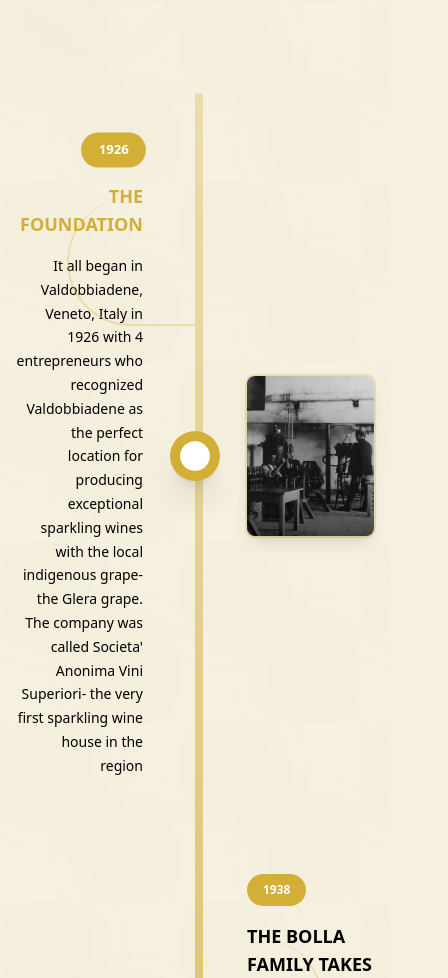
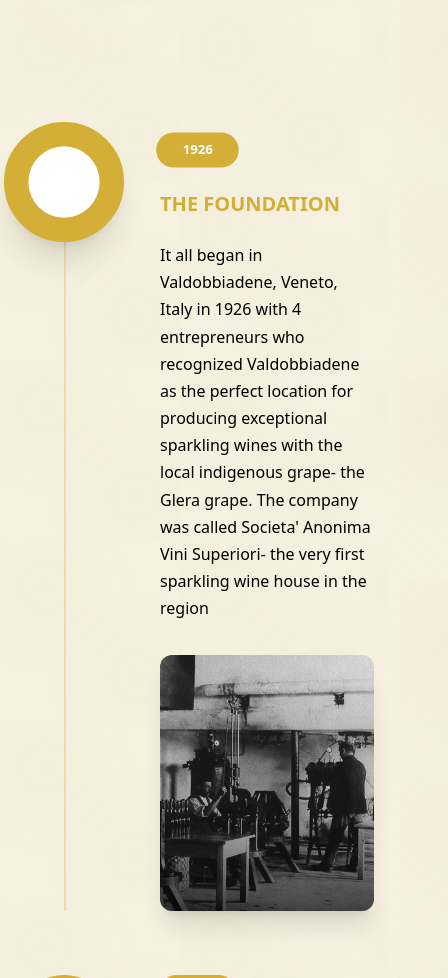
Before and after one commit to mcapace/valdo-prosecco, a Next.js app: page / in a window 390 px wide. Shown: the part 1022-2000 px from the top of the page, 448 px wide, since content can reach past the window. Built offline with nearby package versions, Linux system fonts and the light colour scheme.

Commit message:
Remove OCM from hero, add to left side under hero, improve mobile/tablet timeline UX with larger images

```diff
--- a/src/components/sections/HeroSection.tsx
+++ b/src/components/sections/HeroSection.tsx
@@ -54,22 +54,6 @@
                   width={1000}
                   height={500}
                   className="w-auto h-48 sm:h-56 lg:h-80 mx-auto"
-                />
-              </motion.div>
-
-              {/* OCM Logo in Hero */}
-              <motion.div
-                className="mb-4"
-                initial={{ opacity: 0, scale: 0.8 }}
-                animate={{ opacity: 1, scale: 1 }}
-                transition={{ duration: 1, delay: 1.0 }}
-              >
-                <Image
-                  src="/images/Logos/OCM_Logo__1_-removebg-preview.png"
-                  alt="OCM Logo"
-                  width={400}
-                  height={200}
-                  className="w-auto h-16 sm:h-20 lg:h-24 mx-auto"
                 />
               </motion.div>
               <motion.div
--- a/src/components/sections/TimelineSection.tsx
+++ b/src/components/sections/TimelineSection.tsx
@@ -109,8 +109,8 @@
           <p className="section-subtitle">A tradition of excellence since 1926</p>
         </motion.div>
 
-        {/* Vertical Timeline - All Devices */}
-        <div className="relative">
+        {/* Desktop Timeline - Vertical Layout */}
+        <div className="hidden lg:block relative">
           {/* Central Timeline Line */}
           <motion.div
             className="absolute left-1/2 top-0 bottom-0 w-1 bg-gradient-to-b from-gold/30 via-gold to-gold/30 transform -translate-x-1/2"
@@ -118,7 +118,7 @@
           />
 
           {/* Timeline Items */}
-          <div className="space-y-12 md:space-y-16 lg:space-y-20">
+          <div className="space-y-20">
             {timelineData.map((item, index) => {
               const isEven = index % 2 === 0;
               const isActive = activeIndex === index;
@@ -135,7 +135,7 @@
                   {/* Curved Connector Line */}
                   {index < timelineData.length - 1 && (
                     <motion.div
-                      className={`absolute top-16 md:top-20 lg:top-24 w-16 md:w-20 lg:w-24 h-16 md:h-20 lg:h-24 border-2 border-gold/30 rounded-full ${
+                      className={`absolute top-24 w-24 h-24 border-2 border-gold/30 rounded-full ${
                         isEven ? 'left-1/2' : 'right-1/2'
                       } transform -translate-y-1/2 ${
                         isEven ? '-translate-x-full' : 'translate-x-full'
@@ -153,7 +153,7 @@
                     />
                   )}
 
-                  <div className={`flex items-center ${isEven ? 'flex-row' : 'flex-row-reverse'} gap-4 md:gap-8 lg:gap-16`}>
+                  <div className={`flex items-center ${isEven ? 'flex-row' : 'flex-row-reverse'} gap-16`}>
                     {/* Content Side */}
                     <motion.div
                       className={`flex-1 ${isEven ? 'text-right' : 'text-left'}`}
@@ -161,10 +161,10 @@
                       whileInView={{ opacity: 1, x: 0 }}
                       transition={{ duration: 0.6, delay: index * 0.2 + 0.3 }}
                     >
-                      <div className={`max-w-xs md:max-w-sm lg:max-w-lg ${isEven ? 'ml-auto' : 'mr-auto'}`}>
+                      <div className={`max-w-lg ${isEven ? 'ml-auto' : 'mr-auto'}`}>
                         {/* Year Badge */}
                         <motion.div
-                          className={`inline-flex items-center px-2 md:px-3 lg:px-4 py-1 md:py-2 bg-gold text-white rounded-full text-xs md:text-sm font-bold mb-2 md:mb-3 lg:mb-4 ${
+                          className={`inline-flex items-center px-4 py-2 bg-gold text-white rounded-full text-sm font-bold mb-4 ${
                             isActive ? 'scale-110' : 'scale-100'
                           }`}
                           whileHover={{ scale: 1.05 }}
@@ -174,14 +174,14 @@
                         </motion.div>
 
                         {/* Title */}
-                        <h3 className={`text-lg md:text-xl lg:text-2xl font-semibold text-black mb-2 md:mb-3 lg:mb-4 ${
+                        <h3 className={`text-2xl font-semibold text-black mb-4 ${
                           isActive ? 'text-gold' : ''
                         }`}>
                           {item.title}
                         </h3>
 
                         {/* Description */}
-                        <p className="text-black leading-relaxed font-medium text-sm md:text-base lg:text-lg">
+                        <p className="text-black leading-relaxed font-medium text-lg">
                           {item.description}
                         </p>
                       </div>
@@ -193,14 +193,14 @@
                       whileHover={{ scale: 1.1 }}
                     >
                       <motion.div
-                        className={`w-10 md:w-12 lg:w-16 h-10 md:h-12 lg:h-16 rounded-full border-3 md:border-4 transition-all duration-500 flex items-center justify-center ${
+                        className={`w-16 h-16 rounded-full border-4 transition-all duration-500 flex items-center justify-center ${
                           isActive
-                            ? 'bg-gold border-gold scale-125 shadow-xl md:shadow-2xl'
+                            ? 'bg-gold border-gold scale-125 shadow-2xl'
                             : 'bg-beige-light border-gold hover:border-gold/80'
                         }`}
                       >
                         <motion.div
-                          className={`w-5 md:w-6 lg:w-8 h-5 md:h-6 lg:h-8 rounded-full ${
+                          className={`w-8 h-8 rounded-full ${
                             isActive ? 'bg-white' : 'bg-gold'
                           }`}
                           animate={isActive ? { scale: [1, 1.2, 1] } : {}}
@@ -217,8 +217,8 @@
                       transition={{ duration: 0.6, delay: index * 0.2 + 0.4 }}
                     >
                       <motion.div
-                        className={`relative overflow-hidden rounded-lg md:rounded-xl lg:rounded-2xl shadow-lg md:shadow-xl lg:shadow-2xl ${
-                          isActive ? 'ring-2 md:ring-4 ring-gold/30' : ''
+                        className={`relative overflow-hidden rounded-2xl shadow-2xl ${
+                          isActive ? 'ring-4 ring-gold/30' : ''
                         }`}
                         whileHover={{ scale: 1.02 }}
                         transition={{ duration: 0.3 }}
@@ -228,11 +228,104 @@
                           alt={item.title}
                           width={500}
                           height={400}
-                          className="w-full h-40 md:h-56 lg:h-80 object-cover"
+                          className="w-full h-80 object-cover"
                         />
                         <div className="absolute inset-0 bg-gradient-to-t from-black/20 to-transparent" />
                       </motion.div>
                     </motion.div>
+                  </div>
+                </motion.div>
+              );
+            })}
+          </div>
+        </div>
+
+        {/* Mobile/Tablet Timeline - Improved Scrolling UX */}
+        <div className="lg:hidden">
+          <div className="space-y-8">
+            {timelineData.map((item, index) => {
+              const isActive = activeIndex === index;
+
+              return (
+                <motion.div
+                  key={item.year}
+                  className="relative"
+                  initial={{ opacity: 0, y: 50 }}
+                  whileInView={{ opacity: 1, y: 0 }}
+                  transition={{ duration: 0.6, delay: index * 0.1 }}
+                  onClick={() => handleTimelineClick(index)}
+                >
+                  {/* Timeline Line */}
+                  {index < timelineData.length - 1 && (
+                    <div className="absolute left-6 top-20 bottom-0 w-0.5 bg-gold/30" />
+                  )}
+
+                  <div className="flex items-start space-x-6">
+                    {/* Timeline Dot */}
+                    <motion.div
+                      className="relative z-10 flex-shrink-0"
+                      whileHover={{ scale: 1.1 }}
+                    >
+                      <motion.div
+                        className={`w-12 h-12 rounded-full border-4 transition-all duration-500 flex items-center justify-center ${
+                          isActive
+                            ? 'bg-gold border-gold scale-125 shadow-xl'
+                            : 'bg-beige-light border-gold hover:border-gold/80'
+                        }`}
+                      >
+                        <motion.div
+                          className={`w-6 h-6 rounded-full ${
+                            isActive ? 'bg-white' : 'bg-gold'
+                          }`}
+                          animate={isActive ? { scale: [1, 1.2, 1] } : {}}
+                          transition={{ duration: 2, repeat: Infinity }}
+                        />
+                      </motion.div>
+                    </motion.div>
+
+                    {/* Content */}
+                    <div className="flex-1 space-y-4">
+                      <div>
+                        {/* Year Badge */}
+                        <motion.div
+                          className={`inline-flex items-center px-3 py-1 bg-gold text-white rounded-full text-xs font-bold mb-3 ${
+                            isActive ? 'scale-110' : 'scale-100'
+                          }`}
+                          whileHover={{ scale: 1.05 }}
+                          transition={{ duration: 0.3 }}
+                        >
+                          {item.year}
+                        </motion.div>
+
+                        {/* Title */}
+                        <h3 className={`text-xl font-semibold text-black mb-3 ${
+                          isActive ? 'text-gold' : ''
+                        }`}>
+                          {item.title}
+                        </h3>
+
+                        {/* Description */}
+                        <p className="text-black leading-relaxed font-medium text-base">
+                          {item.description}
+                        </p>
+                      </div>
+
+                      {/* Large Image - Full Width */}
+                      <motion.div
+                        className="relative overflow-hidden rounded-xl shadow-xl"
+                        whileHover={{ scale: 1.02 }}
+                        transition={{ duration: 0.3 }}
+                      >
+                        <Image
+                          src={item.image}
+                          alt={item.title}
+                          width={600}
+                          height={400}
+                          className="w-full h-64 md:h-80 object-cover"
+                        />
+                        <div className="absolute inset-0 bg-gradient-to-t from-black/20 to-transparent" />
+                      </motion.div>
+                    </div>
                   </div>
                 </motion.div>
               );
--- a/src/components/sections/ValdobbiadeneSection.tsx
+++ b/src/components/sections/ValdobbiadeneSection.tsx
@@ -7,6 +7,25 @@
 const ValdobbiadeneSection: React.FC = () => {
   return (
     <section className="section-minimal bg-beige-light mt-0">
+      {/* OCM Logo - Small and readable under hero on left */}
+      <div className="container-minimal mb-8">
+        <motion.div
+          className="flex justify-start items-center"
+          initial={{ opacity: 0, x: -20 }}
+          whileInView={{ opacity: 1, x: 0 }}
+          transition={{ duration: 0.6 }}
+        >
+          <Image
+            src="/images/Logos/OCM_Logo__1_-removebg-preview.png"
+            alt="OCM Logo"
+            width={200}
+            height={100}
+            className="w-auto h-12 lg:h-16"
+          />
+          <span className="text-sm text-gray-600 ml-3 font-medium">Official Partner</span>
+        </motion.div>
+      </div>
+
       <div className="container-minimal">
         {/* Header with Vineyard Background Overlay */}
         <div className="relative mb-16">
```
